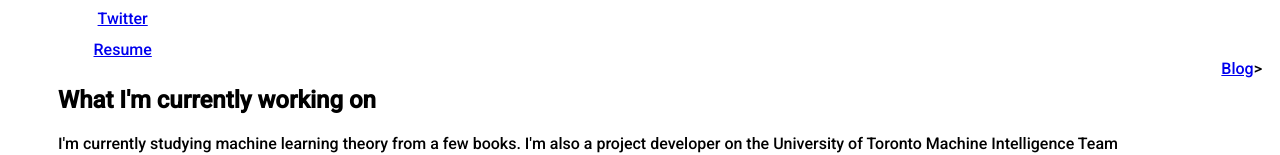
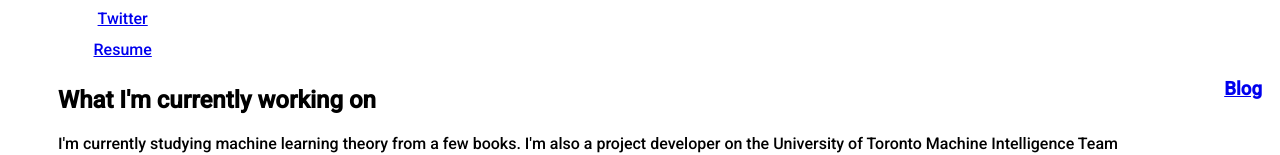
Before and after one commit to AditMeh/Personal-Website, a plain HTML site: page index.html in a window 1280 px wide. Shown: the part 327-482 px from the top of the page. Drawn offline with Linux system fonts and the light colour scheme.

Commit message:
fixed typo

```diff
--- a/index.html
+++ b/index.html
@@ -50,7 +50,7 @@
 </div>
 
 <div id = "blog">
-    <h3</h2><a href = "blog.html">Blog</a>></h3>
+    <h3><a href = "blog.html">Blog</a></h3>
 </div>
 
 
```
